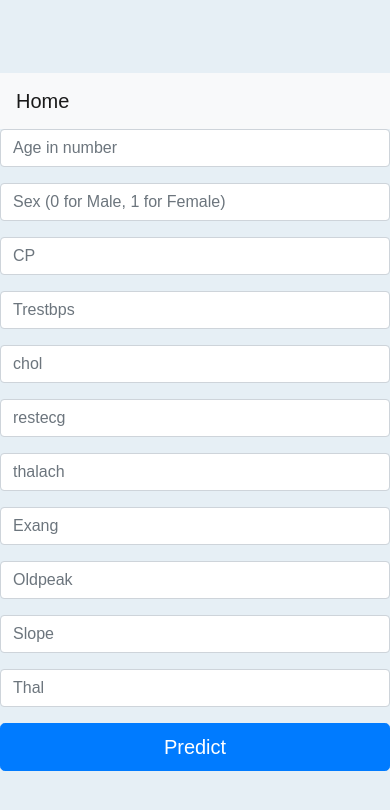
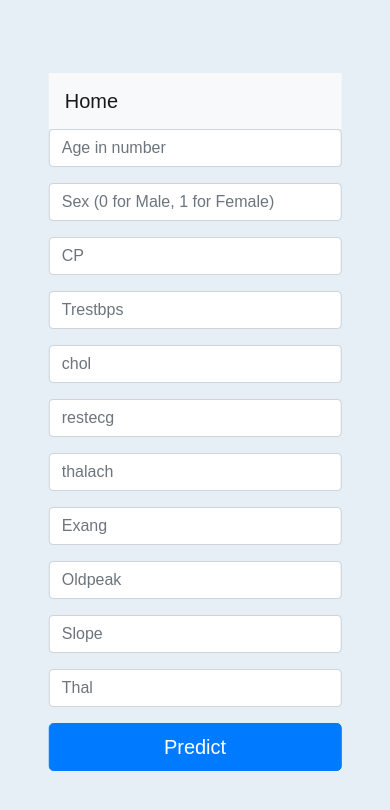
Before and after one commit to kgulshan827/DiseasePrediction11, a Django app: page /heart/ in a window 390 px wide. Shown: the top 810 px of the page. Run offline with Django 3.2, Linux system fonts and the light colour scheme; some libraries are stand-ins or nearby versions.

Commit message:
making mobile responsive

```diff
--- a/Heart/templates/heart_input.html
+++ b/Heart/templates/heart_input.html
@@ -40,7 +40,7 @@
 }
 /* For mobile phones: */
 [class*="center"] {
-  width: 100%;
+  width: 75%;
 }
 [class*="nav"] {
   width: 100%;
--- a/cancer/templates/cancer_input.html
+++ b/cancer/templates/cancer_input.html
@@ -36,7 +36,7 @@
 }
 /* For mobile phones: */
 [class*="center"] {
-  width: 100%;
+  width: 70%;
 }
 [class*="nav"] {
   width: 100%;
```
